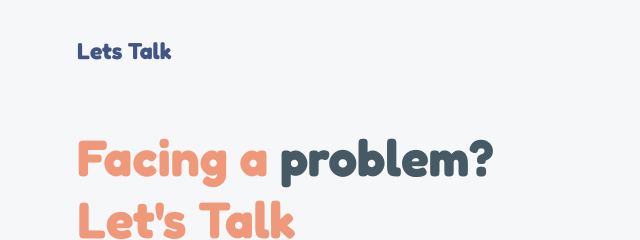
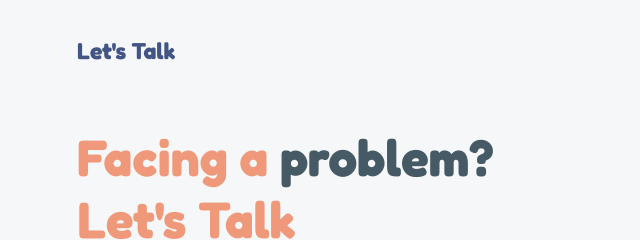
Before and after one commit to adityakaushik01/lets-talk, a plain HTML site: page index.html in a window 1280 px wide. Shown: the top 240 px of the page, 0-640 px from the left. Drawn offline with nearby package versions, Linux system fonts and the light colour scheme.

Commit message:
Update index.html

```diff
--- a/index.html
+++ b/index.html
@@ -4,7 +4,7 @@
 <head>
     <meta charset="UTF-8">
     <meta name="viewport" content="width=device-width, initial-scale=1.0">
-    <title>Document</title>
+    <title>Let's Talk</title>
     <link rel="stylesheet" href="style.css">
     <link href="https://cdn.jsdelivr.net/npm/remixicon@4.1.0/fonts/remixicon.css" rel="stylesheet" />
 </head>
@@ -14,7 +14,7 @@
         <nav class="navbar">
             <div class="navbar-inner">
                 <div class="logo">
-                    <h2 class="logo-text">Lets Talk</h2>
+                    <h2 class="logo-text">Let's Talk</h2>
                 </div>
                 <div class="nav-menu-items">
                     <a href="#">Home</a>
```
